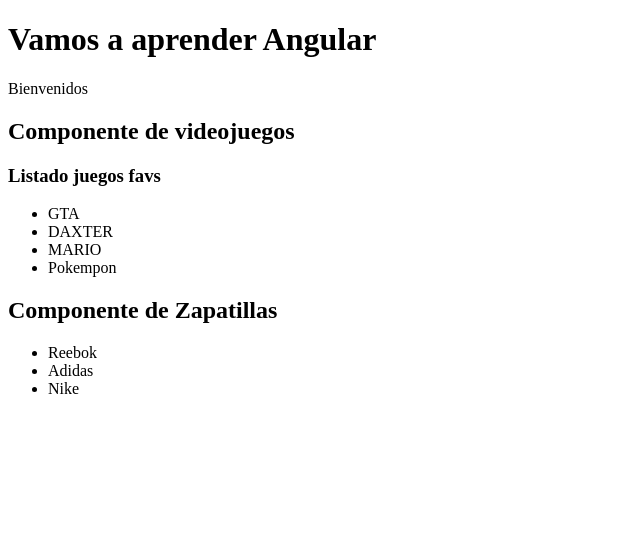
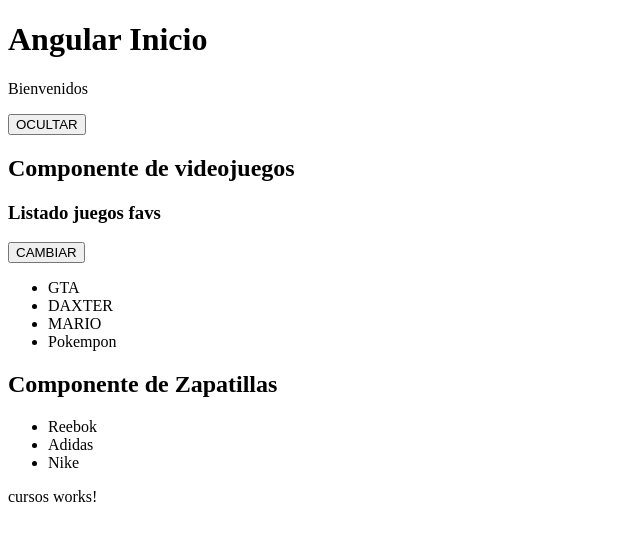
Before and after one commit to miguelrguez16/Proyecto-Portfolio, an Angular app: page / in a window 1280 px wide. Shown: the top 540 px of the page, without its empty margins (0-640 px from the left). Built offline with nearby package versions, Linux system fonts and the light colour scheme.

Commit message:
hooks ciclo de vida

```diff
--- a/src/app/app.component.html
+++ b/src/app/app.component.html
@@ -1,6 +1,10 @@
 <div>
-  <h1>Vamos a aprender Angular</h1>
+  <h1>{{title}}</h1>
   <p> Bienvenidos</p>
-  <Videojuego></Videojuego>
+  <button (click)="setEnabled(false)" *ngIf="mostrar_videojuegos">OCULTAR</button>
+  <button (click)="setEnabled(true)" *ngIf="!mostrar_videojuegos">MOSTRAR</button>
+
+  <Videojuego *ngIf="mostrar_videojuegos==true"></Videojuego>
   <zapatillas></zapatillas>
+  <cursos></cursos>
 </div>
--- a/src/app/app.component.ts
+++ b/src/app/app.component.ts
@@ -6,5 +6,12 @@ import { Component } from '@angular/core';
   styleUrls: ['./app.component.css']
 })
 export class AppComponent {
-  title = 'Angular Inicio';
+  public title:string = 'Angular Inicio';
+  public mostrar_videojuegos:boolean = true;
+
+  public setEnabled(valor:boolean):void{
+    this.mostrar_videojuegos = valor;
+  }
+
+
 }
--- a/src/app/app.module.ts
+++ b/src/app/app.module.ts
@@ -4,13 +4,15 @@ import { BrowserModule } from '@angular/platform-browser';
 import { AppComponent } from './app.component';
 import { VideojuegoComponent } from './videojuego/videojuego.component';
 import { ZapatillasComponent } from './zapatillas/zapatillas.component';
+import { CursosComponent } from './cursos/cursos.component';
 
 @NgModule({//Decorador que confugura el modulo
   declarations: [ // carga las declaraciones
     //Aqui se cargan los componentes
     AppComponent,
     VideojuegoComponent,
-    ZapatillasComponent
+    ZapatillasComponent,
+    CursosComponent
   ],
   imports: [ // carga los demas imports
     BrowserModule
--- /dev/null
+++ b/src/app/cursos/cursos.component.html
@@ -0,0 +1 @@
+<p>cursos works!</p>
--- /dev/null
+++ b/src/app/cursos/cursos.component.ts
@@ -0,0 +1,18 @@
+import { Component, OnInit } from '@angular/core';
+
+@Component({
+  selector: 'cursos',
+  templateUrl: './cursos.component.html',
+  styleUrls: ['./cursos.component.css']
+})
+export class CursosComponent implements OnInit {
+
+
+  // hooks de un component se lanzan en un momento de su ciclo
+  constructor() { }
+  // metodo que se carga nada mas crear
+
+  ngOnInit(): void {
+  }
+
+}
--- a/src/app/videojuego/videojuego.component.html
+++ b/src/app/videojuego/videojuego.component.html
@@ -1,5 +1,8 @@
 <h2>{{titulo}}</h2>
 <h3>{{listado}}</h3>
+<button (click)="cambiarTitulo()">
+CAMBIAR
+</button>
 <ul>
     <li>GTA</li>
     <li>DAXTER</li>
--- a/src/app/videojuego/videojuego.component.ts
+++ b/src/app/videojuego/videojuego.component.ts
@@ -1,17 +1,35 @@
-import { Component } from '@angular/core';
+import { Component,OnInit,DoCheck,OnDestroy } from '@angular/core';
 
 @Component({
     selector: "Videojuego",
     templateUrl: "./videojuego.component.html"
 })
 
-export class VideojuegoComponent {
+export class VideojuegoComponent implements OnInit,DoCheck,OnDestroy {
     constructor(){
         this.titulo = "Componente de videojuegos";
         this.listado= "Listado juegos favs";
 
-        console.log("Cargado");
+        console.log("Videojuego Contructor cargado");
     }
     public titulo:string;
     public listado:string;
+
+    ngOnInit(): void {
+        // Se ejecuta nada mas cargarse
+        console.log("Videojuego OnInit cargado");
+    }
+
+    // con cada cambio del componente este se
+    ngDoCheck(): void {
+        console.log("Videojuego ngDoCheck cargado");
+    }
+
+    public cambiarTitulo():void{
+        this.titulo = "HOLLAAAA";
+    }
+
+    ngOnDestroy(): void {
+        console.log("OnDEstroy Ejecutado")
+    }
 }
```
Also changed, not shown: src/app/cursos/cursos.component.css (added), 1 other file (tests, documents, lock files or other folders).
